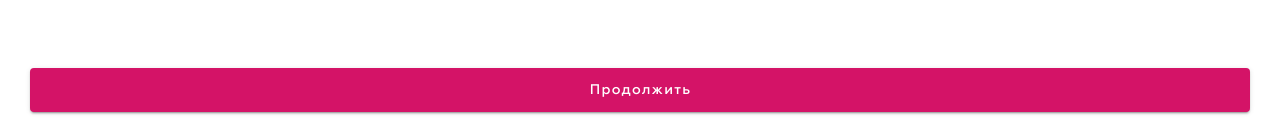
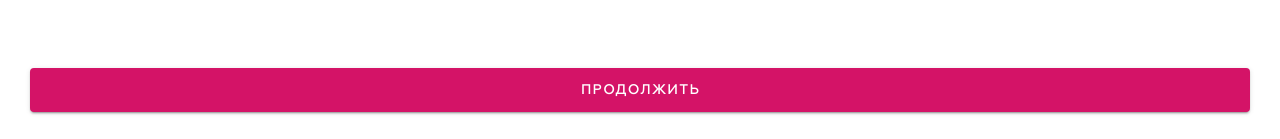
Before and after one commit to SuperbCoders/F-telegram-bot-RKO, a Vue app in the folder vuejs/: page /sctructure in a window 1280 px wide. Shown: the part 1109-1248 px from the top of the page. Built offline with nearby package versions, Linux system fonts and the light colour scheme; a web font is replaced by a local one.

Commit message:
update:(frontend): validation form informtion staff

```diff
--- a/vuejs/src/views/Structure/StructureForm.vue
+++ b/vuejs/src/views/Structure/StructureForm.vue
@@ -1,10 +1,13 @@
 <template>
   <div class="structure_form">
     <h2 class="text-left mb-10 font-bold">Структура органов управления</h2>
+    <v-form ref="form" v-model="valid" lazy-validation>
       <div class="form_block">
         <p class="text-left form_block_title">Выберите из списка</p>
         <v-combobox
           filled
+          :rules="requiredRules"
+          required
           outlined
           placeholder="Выберите из списка"
         ></v-combobox>
@@ -12,11 +15,7 @@
       <default-input />
       <div class="form_block">
         <p class="text-left form_block_title">Руководитель</p>
-      <v-combobox
-        filled
-        outlined
-        placeholder="Тип"
-      ></v-combobox>
+        <v-combobox filled outlined placeholder="Тип"></v-combobox>
       </div>
       <div class="form_block">
         <p class="text-left form_block_title">ИНН</p>
@@ -26,58 +25,98 @@
           class="align-center border-none"
           name="oldName"
           outlined
+          :rules="requiredRules"
           :required="true"
         ></v-text-field>
       </div>
       <div class="form_group">
-      <p class="text-left mb-5 form_block_label">Наличие наблюдательного совета</p>
-      <RadioGroup />
+        <p class="text-left mb-5 form_block_label">
+          Наличие наблюдательного совета
+        </p>
+        <RadioGroup name="Existence of a supervisory board" />
       </div>
       <div class="form_block mt-5">
-      <p class="text-left form_block_title">Наименования наблюдательного совета</p>
+        <p class="text-left form_block_title">
+          Наименования наблюдательного совета
+        </p>
         <v-text-field
           id="oldName"
           placeholder="Наименования"
           class="align-center border-none"
           name="oldName"
           outlined
+          :rules="requiredRules"
           :required="true"
         ></v-text-field>
       </div>
       <div class="form_group">
-      <p class="text-left form_block_title mb-5">Наличие коллегиального исполнительного органа</p>
-      <RadioGroup />
+        <p class="text-left form_block_title mb-5">
+          Наличие коллегиального исполнительного органа
+        </p>
+        <RadioGroup name="The presence of a collegial executive body" />
       </div>
       <div class="form_block mt-5">
-      <p class="text-left form_block_title">Наименование коллегиального исполнительног органа</p>
+        <p class="text-left form_block_title">
+          Наименование коллегиального исполнительног органа
+        </p>
         <v-text-field
           id="oldName"
           placeholder="Наименование"
           class="align-center border-none"
           name="oldName"
           outlined
+          :rules="requiredRules"
           :required="true"
         ></v-text-field>
       </div>
       <div class="form_block mt-5">
-      <p class="text-left form_block_title">Члены коллегиального исполнительного органа</p>
+        <p class="text-left form_block_title">
+          Члены коллегиального исполнительного органа
+        </p>
         <v-text-field
           id="oldName"
           placeholder="Укажите Физ лицо"
           class="align-center border-none"
           name="oldName"
           outlined
+          :rules="requiredRules"
           :required="true"
         ></v-text-field>
       </div>
-    <v-btn block large class="mt-10 auth_form_bth" color="primary">
-      <router-link class="auth_form_bth color-white text-decoration-none" to="/information-staff"> Продолжить </router-link>
-    </v-btn>
+    </v-form>
+    <v-btn
+      block
+      large
+      :disabled="!valid"
+      class="mt-10 auth_form_bth"
+      color="primary"
+      @click="validate"
+      >Продолжить</v-btn
+    >
   </div>
 </template>
 <script>
-import RadioGroup from '../../components/radioButton/radioGroup/radioGroup.vue';
-export default { components: { RadioGroup } };
+import RadioGroup from "../../components/radioButton/radioGroup/radioGroup.vue";
+
+export default {
+  data: () => ({
+    valid: true,
+    requiredRules: [(v) => !!v || "Это поле обязательно"]
+  }),
+
+  methods: {
+    validate() {
+      this.$refs.form.validate();
+
+      if (this.$refs.form.validate()) {
+        this.$router.push("/information-staff");
+      }
+    },
+  },
+  components: {
+    RadioGroup,
+  },
+};
 </script>
 
 <style>
```
Lines whose indentation alone changed are shown as unchanged.
